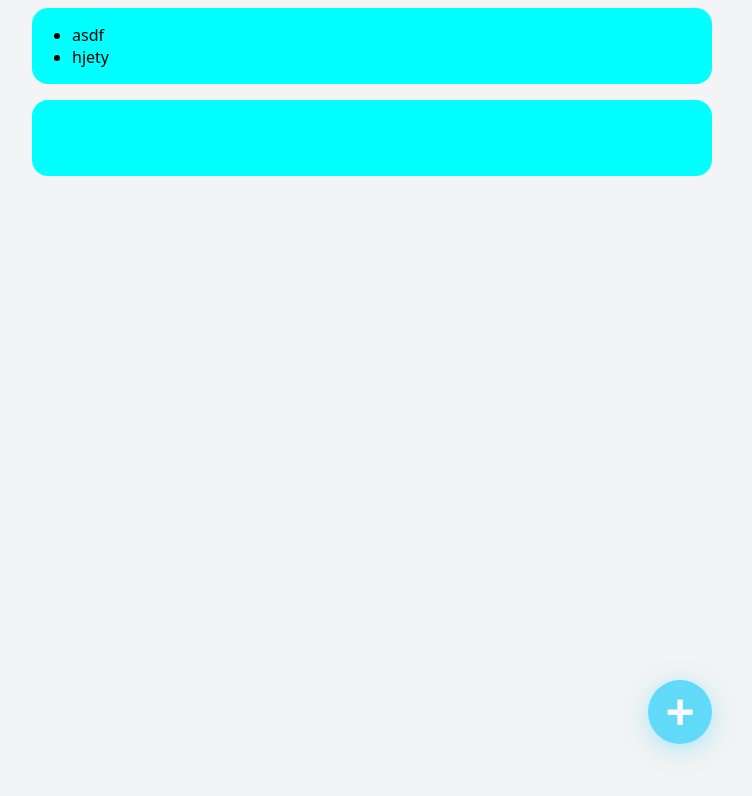
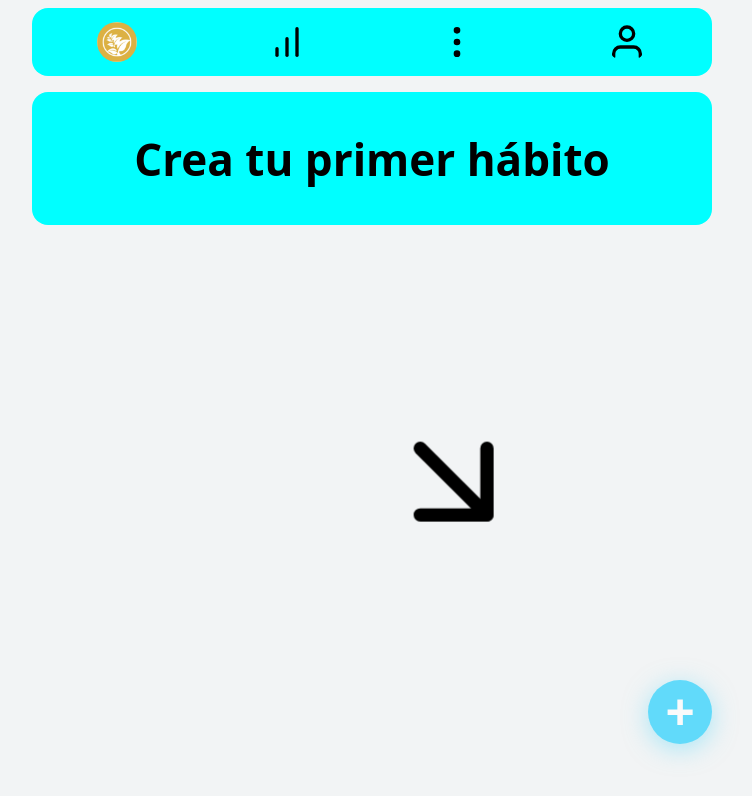
Before and after one commit to fabianvegadev/app-mustard-habit, a React (Vite) app: page /home in a window 1280 px wide. Shown: the top 796 px of the page, without its empty margins (268-1020 px from the left). Built offline with nearby package versions, Linux system fonts and the light colour scheme.

Commit message:
EmptyHabist, LocalStorage y otras funcionalidades

```diff
--- a/src/App/App.jsx
+++ b/src/App/App.jsx
@@ -5,13 +5,82 @@ import { useState } from 'react';
 import { Modal } from '../Modal/Modal';
 import { CreateHabitButton } from '../CreateHabitButton/CreateHabitButton';
 import { NavBar } from '../NavBar/NavBar';
+import { EmptyHabits } from '../EmptyHabits/EmptyHabits';
 import './App.css'
 
+function useLocalStorage (itemName, initianValue) {
 
+  const localStorageItem = localStorage.getItem(itemName)
+
+  let parsedItem;
+
+  if (localStorageItem) {
+      parsedItem = JSON.parse(localStorageItem);
+  } else {
+      localStorage.setItem(itemName, JSON.stringify(initianValue))
+      parsedItem = initianValue;
+  }
+
+  const [item, setItem] = useState(parsedItem);
+
+  const saveItem = (newItem) => {
+      localStorage.setItem(itemName, JSON.stringify(newItem))
+      setItem(newItem)
+  }
+
+  return [item, saveItem]
+
+}
 
 function App() {
 
   const [openModal, setOpenModal] = useState (false)
+
+  const [habits, saveHabit] = useLocalStorage('Habits_v1', []);
+
+  const [newHabitValue, setNewHabitValue] = useState('');
+
+
+  const onAddHabit = (text) => {
+    var idHabit = Math.random()
+    const newHabits = [...habits];
+    const habitText = text[0].toUpperCase() + text.substring(1);
+    newHabits.push({
+        key: idHabit,
+        text: habitText,
+        streak: 0,
+        completed: false,
+    })
+    console.log(idHabit)
+    console.log(newHabits)
+    text = ''
+
+    saveHabit(newHabits);
+}
+
+const onCompleteHabit = (text) => {
+  const newHabits = [...habits];
+  const habitIndex = newHabits.findIndex(
+      (habit) => habit.text == text
+  );
+  newHabits[habitIndex].completed = true;
+  newHabits.sort( (i) => i.completed ? 1 : -1)
+  saveHabit(newHabits);
+  console.log (habits.length)
+
+}
+
+
+
+const onDeleteHabit = (text) => {
+  const newHabits = [...habits];
+  const habitIndex = newHabits.findIndex(
+      (habit) => habit.text == text
+  );
+  newHabits.splice(habitIndex, 1);
+  saveHabit(newHabits);
+}
+
 
   return (
     <BrowserRouter>
@@ -20,22 +89,33 @@ function App() {
       </div>
 
       <div className='Navigation'>
-        <Routes>
-          <Route path='/home' element={<HabitList />}/>
+        {habits.length != 0 && (
+          <HabitList
+          habits={habits}
+          onCompleteHabit={onCompleteHabit}
+          onDeleteHabit={onDeleteHabit}
+        />
+        )}
+
+        {habits.length === 0 && <EmptyHabits openModal={openModal}/>}
 
 
 
-        </Routes>
-
         <CreateHabitButton
           setOpenModal={setOpenModal}
+          onAddHabit={(e) => onAddHabit(e.target.value)}
         />
 
         {openModal && (
           <Modal>
-            <CreateHabitForm/>
+            <CreateHabitForm
+              setOpenModal={setOpenModal}
+              onAddHabit={onAddHabit}
+              newHabitValue={newHabitValue}
+              setNewHabitValue={setNewHabitValue}
+            />
           </Modal>
-      )}
+        )}
       </div>
 
     </BrowserRouter>
--- a/src/CreateHabitButton/CreateHabitButton.css
+++ b/src/CreateHabitButton/CreateHabitButton.css
@@ -20,7 +20,7 @@
     align-items: center;
     height: 64px;
     width: 64px;
-    z-index: 1;
+    z-index: 3;
 
     transform: rotate(0);
     transition: .3s ease;
--- a/src/CreateHabitForm/CreateHabitForm.css
+++ b/src/CreateHabitForm/CreateHabitForm.css
@@ -7,6 +7,7 @@ form {
     justify-content: center;
     align-items: center;
     flex-direction: column;
+    z-index: 2;
   }
 
   label {
--- a/src/CreateHabitForm/CreateHabitForm.jsx
+++ b/src/CreateHabitForm/CreateHabitForm.jsx
@@ -1,31 +1,45 @@
 import './CreateHabitForm.css';
-import { useState } from 'react';
 
-function CreateHabitForm () {
+function CreateHabitForm ({setOpenModal, onAddHabit, newHabitValue, setNewHabitValue}) {
 
-    const [createValue, setCreateValue] = useState('');
+    const onSubmit = (e) => {
+        e.preventDefault();
+        onAddHabit(newHabitValue);
+        setNewHabitValue('')
+        setOpenModal(false);
+    }
 
-    console.log(createValue)
+    const onCancel = () => {
+        setOpenModal(false);
+    }
+
+    const onChange = (e) => {
+        setNewHabitValue (e.target.value)
+    }
 
     return (
-            <form>
+            <form onSubmit={onSubmit}>
+
                 <label>Escribe tu nuevo hábito</label>
+
                 <textarea
                     placeholder="Correr 30 minutos antes de empezar el día"
-                    value={createValue}
-                    onChange={ (e) => setCreateValue (e.target.value)}
+                    value={newHabitValue}
+                    onChange={onChange}
                 />
+
                 <div className="HabitForm-buttonContainer">
+
                     <button
-                        type=''
-                        className="HabitForm-button HabitForm-button--cancel">
-                        Cancelar
-                    </button >
+                        type='button'
+                        className="HabitForm-button HabitForm-button--cancel"
+                        onClick={onCancel}
+                    >Cancelar</button >
+
                     <button
-                    type='submit'
-                        className="HabitForm-button HabitForm-button--add">
-                        Añadir
-                    </button>
+                        type='submit'
+                        className="HabitForm-button HabitForm-button--add"
+                    >Añadir</button>
                 </div>
             </form>
     )
--- /dev/null
+++ b/src/EmptyHabits/EmptyHabits.css
@@ -0,0 +1,48 @@
+.MessageContainer {
+    display: flex;
+    align-items: center;
+    flex-direction: column;
+}
+
+.MessageContainer > h2 {
+    font-family: system-ui;
+    font-size: 44px;
+    display: flex;
+    align-items: center;
+}
+
+.ArrowContainer {
+    place-items: self-end;
+}
+
+.ArrowCreateHabit {
+    background-color: transparent;
+    border: none;
+    font-size: 50px;
+    position: fixed;
+    bottom: 240px;
+    font-weight: bold;
+    color: black;
+    display: flex;
+    justify-content: center;
+    align-items: center;
+    height: 160px;
+    width: 160px;
+
+    animation-name: mover;
+    animation-duration: 1s;
+    animation-iteration-count: infinite;
+    animation-direction: alternate;
+
+
+
+}
+
+@keyframes mover {
+    0% {
+        transform: translateX(0);
+    }
+    100%{
+        transform: translatex(100%) translateY(100%);
+    }
+}
--- /dev/null
+++ b/src/EmptyHabits/EmptyHabits.jsx
@@ -0,0 +1,19 @@
+import './EmptyHabits.css';
+import { FiArrowDownRight } from "react-icons/fi";
+
+function EmptyHabits ({openModal}) {
+
+    return (
+        <div className='MessageContainer'>
+            <h2>
+                Crea tu primer hábito
+            </h2>
+
+            <div className='ArrowContainer'>
+                {!openModal && <FiArrowDownRight className='ArrowCreateHabit'/>}
+            </div>
+        </div>
+    )
+}
+
+export {EmptyHabits};
--- a/src/HabitList/HabitList.jsx
+++ b/src/HabitList/HabitList.jsx
@@ -17,58 +17,15 @@ import { useState } from 'react';
 // localStorage.setItem('Habits_v1', JSON.stringify(defaultHabits));
 // localStorage.removeItem('Habits_V1')
 
-function useLocalStorage (itemName, initianValue) {
 
-    const localStorageItem = localStorage.getItem(itemName)
 
-    let parsedItem;
-
-    if (localStorageItem) {
-        parsedItem = JSON.parse(localStorageItem);
-    } else {
-        localStorage.setItem(itemName, JSON.stringify(initianValue))
-        parsedItem = initianValue;
-    }
-
-    const [item, setItem] = useState(parsedItem);
-
-    const saveItem = (newItem) => {
-        localStorage.setItem(itemName, JSON.stringify(newItem))
-        setItem(newItem)
-    }
-
-    return [item, saveItem]
-
-}
-
-function HabitList () {
-
-    const [habits, saveHabit] = useLocalStorage('Habits_v1', []);
-
-    const onCompleteHabit = (text) => {
-        const newHabits = [...habits];
-        const habitIndex = newHabits.findIndex(
-            (habit) => habit.text == text
-        );
-        newHabits[habitIndex].completed = true;
-        newHabits.sort( (i) => i.completed ? 1 : -1)
-        saveHabit(newHabits);
-    }
-
-    const onDeleteHabit = (text) => {
-        const newHabits = [...habits];
-        const habitIndex = newHabits.findIndex(
-            (habit) => habit.text == text
-        );
-        newHabits.splice(habitIndex, 1);
-        saveHabit(newHabits);
-    }
+function HabitList ({habits, onCompleteHabit, onDeleteHabit}) {
 
     return (
         <ul className="HabitList">
             {habits.map((habit) =>
             <HabitItem
-                key={habit.text}
+                key={habit.key}
                 text={habit.text}
                 streak={habit.streak}
                 completed={habit.completed}
--- a/src/NavBar/NavBar.css
+++ b/src/NavBar/NavBar.css
@@ -4,4 +4,42 @@
     border-radius: 16px;
     display: flex;
     flex-direction: row;
+    justify-content: space-around;
   }
+
+  .LogoContainer, .GraficsContainer, .MenuContainer, .UserContainer{
+    border-radius: 50%;
+    height: 52px;
+    width: 52px;
+    display: flex;
+    align-items: center;
+    justify-content: center;
+    margin: 8px;
+  }
+
+  .Logo, .GraficsIcon, .MenuIcon, .UserIcon{
+    max-height: 40px;
+    max-width: 40px;
+    border-radius: 50%;
+
+  }
+
+
+  .GraficsIcon{
+    height: 40px;
+    width: 40px;
+  }
+
+
+
+  .MenuIcon{
+    height: 40px;
+    width: 40px;
+  }
+
+
+
+  .UserIcon{
+    height: 40px;
+    width: 40px;
+  }
--- a/src/NavBar/NavBar.jsx
+++ b/src/NavBar/NavBar.jsx
@@ -1,27 +1,28 @@
-import './NavBar.css'
+import './NavBar.css';
+import { FiMoreVertical } from "react-icons/fi";
+import { FiBarChart } from "react-icons/fi";
+import { FiUser } from "react-icons/fi";
+import Logo from "./LogoMustardHabit.png";
 
 function NavBar () {
 
     return (
         <nav className='NavBar'>
-            <div>
+                <div className='LogoContainer'>
+                    <img src={Logo} alt='Logo' className='Logo'/>
+                </div>
 
-            </div>
+                <div className='GraficsContainer'>
+                    <FiBarChart className='GraficsIcon'/>
+                </div>
 
-            <div>
-                <ul>
-                    <li>
-                        asdf
-                    </li>
-                    <li>
-                        hjety
-                    </li>
-                </ul>
-            </div>
+                <div className='MenuContainer'>
+                    <FiMoreVertical className='MenuIcon'/>
+                </div>
 
-            <div>
-
-            </div>
+                <div className='UserContainer'>
+                    <FiUser className='UserIcon'/>
+                </div>
         </nav>
     )
 }
```
Also changed, not shown: src/OptionsSettings/OptionsSettings.jsx (added, +17 -0 lines), src/NavBar/LogoMustardHabit.png (added), src/OptionsSettings/OptionsSettings.css (added).
